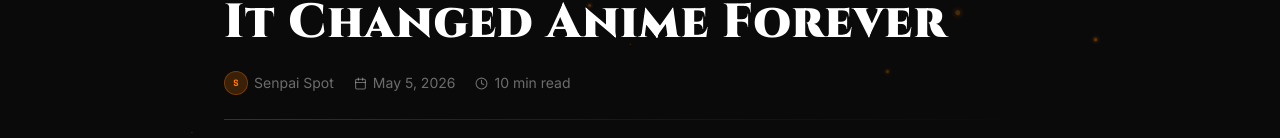
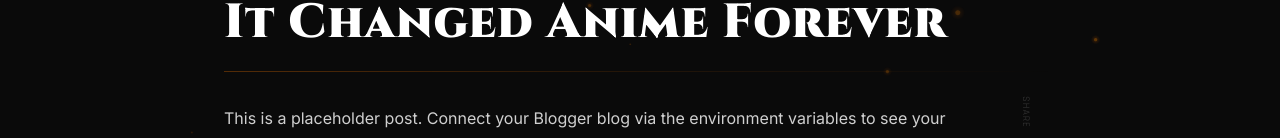
Before and after one commit to Spooky170/senpai-spot, a Next.js app: page /post/attack-on-titan-legacy in a window 1280 px wide. Shown: the part 658-796 px from the top of the page. Built offline with nearby package versions, Linux system fonts and the light colour scheme; no server answers.

Commit message:
Remove author, date and read time from post page

```diff
--- a/app/post/[slug]/page.tsx
+++ b/app/post/[slug]/page.tsx
@@ -2,10 +2,10 @@ import type { Metadata } from 'next';
 import Image from 'next/image';
 import Link from 'next/link';
 import { notFound } from 'next/navigation';
-import { FiClock, FiCalendar, FiArrowLeft, FiShare2, FiTag } from 'react-icons/fi';
+import { FiArrowLeft, FiShare2, FiTag } from 'react-icons/fi';
 import { FaXTwitter, FaFacebook, FaReddit } from 'react-icons/fa6';
 import { getPostBySlug, getRelatedPosts, DEMO_POSTS } from '@/lib/blogger';
-import { formatDate, getCategoryColor, getCategoryLabel } from '@/lib/utils';
+import { getCategoryColor, getCategoryLabel } from '@/lib/utils';
 import PostCard       from '@/components/ui/PostCard';
 import ScrollReveal   from '@/components/animations/ScrollReveal';
 import PageTransition from '@/components/animations/PageTransition';
@@ -104,24 +104,6 @@ export default async function PostPage({ params }: PageProps) {
             <h1 className="font-cinzel font-black text-3xl sm:text-4xl lg:text-5xl text-white leading-tight mb-6 text-balance">
               {post.title}
             </h1>
-
-            {/* Meta row */}
-            <div className="flex flex-wrap items-center gap-x-5 gap-y-2 text-sm text-white/40 mb-6">
-              <span className="flex items-center gap-1.5">
-                <div className="w-6 h-6 rounded-full bg-orange-500/20 border border-orange-500/30 flex items-center justify-center text-[10px] text-orange-500 font-bold font-accent">
-                  {post.author.charAt(0).toUpperCase()}
-                </div>
-                {post.author}
-              </span>
-              <span className="flex items-center gap-1.5">
-                <FiCalendar size={13} />
-                {formatDate(post.publishedAt)}
-              </span>
-              <span className="flex items-center gap-1.5">
-                <FiClock size={13} />
-                {post.readingTime} min read
-              </span>
-            </div>
 
             {/* Divider */}
             <div className="h-px bg-gradient-to-r from-orange-500/30 via-orange-500/10 to-transparent mb-8" />
```
